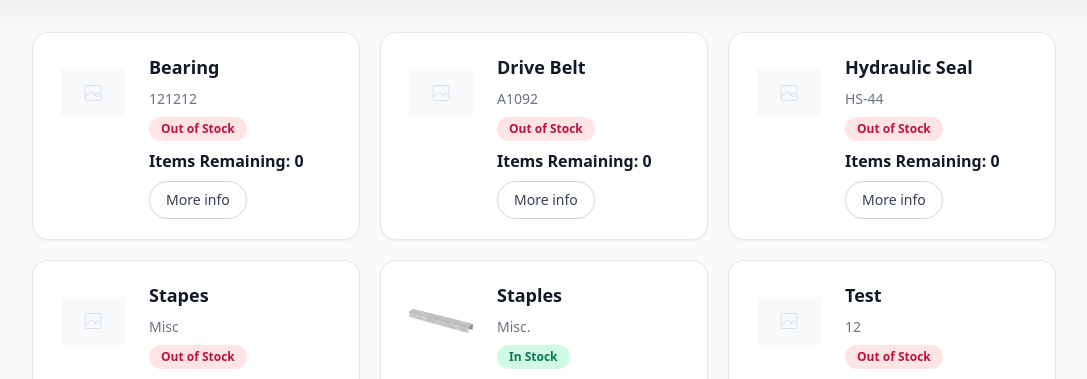
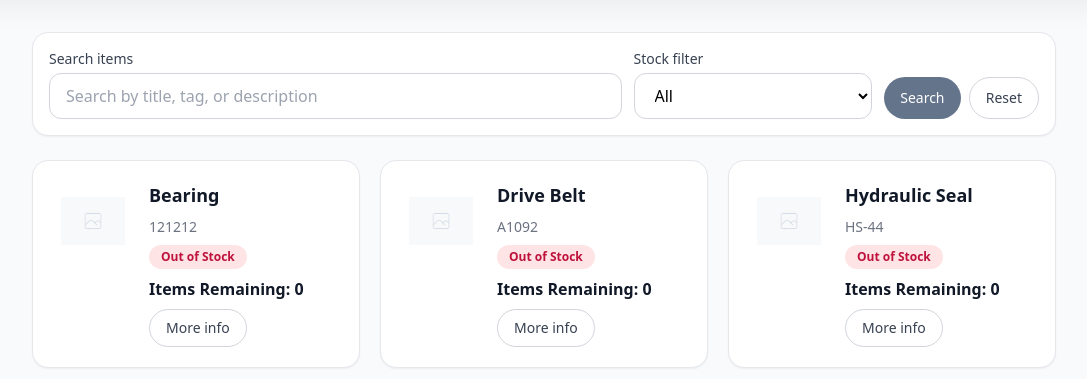
Before and after one commit to toby-sanders01/SE-2026-AT2, a Flask app: page /user in a window 1280 px wide. Shown: the part 80-459 px from the top of the page, without its empty margins (96-1183 px from the left). Run offline with Flask 3, Linux system fonts and the light colour scheme; a user stored in the database is signed in; data comes from the database, SQL or seed files in the repository; both versions use the stored data as it was after the commit; style sheets or scripts are compiled from the project's sources; some libraries are stand-ins or nearby versions.

Commit message:
Add search and stock filter functionality to user page, change colour theme to match logo

```diff
--- a/app.py
+++ b/app.py
@@ -141,6 +141,35 @@ def user():
         (db_user['id'],)
     ).fetchall()
 
+    search_query = request.args.get('q', '').strip()
+    stock_filter = request.args.get('stock', 'all').strip().lower()
+    allowed_stock_filters = {'all', 'in-stock', 'low-stock', 'out-of-stock'}
+    if stock_filter not in allowed_stock_filters:
+        stock_filter = 'all'
+
+    if search_query:
+        search_lower = search_query.lower()
+        items = [
+            item for item in items
+            if search_lower in (item['title'] or '').lower()
+            or search_lower in (item['tag'] or '').lower()
+            or search_lower in (item['description'] or '').lower()
+        ]
+
+    if stock_filter != 'all':
+        filtered_items = []
+        for item in items:
+            stock_remaining = item['stock_remaining']
+            status = 'out-of-stock'
+            if stock_remaining > 10:
+                status = 'in-stock'
+            elif stock_remaining > 0:
+                status = 'low-stock'
+
+            if status == stock_filter:
+                filtered_items.append(item)
+        items = filtered_items
+
     items_conn.close()
     stock_feedback = None
     modal_item = None
@@ -235,6 +264,8 @@ def user():
         user_email=db_user['email'],
         user_name=user_name.capitalize(),
         items=items,
+        search_query=search_query,
+        selected_stock_filter=stock_filter,
         stock_feedback=stock_feedback,
         stock_confirmation=stock_confirmation,
         modal_item=modal_item,
--- a/templates/layout.html
+++ b/templates/layout.html
@@ -3,6 +3,7 @@
 <head>
     <script src="https://cdn.tailwindcss.com"></script>
     <link rel="stylesheet" type="text/css" href="{{ url_for('static', filename='style.css') }}">
+    <link rel="icon" type="image/x-icon" href="{{ url_for('static', filename='small-logo.png') }}">
     <title>inventryx.</title>
 </head>
 <body class="min-h-screen flex flex-col bg-gray-50">
--- a/templates/login.html
+++ b/templates/login.html
@@ -22,7 +22,7 @@
             type="password" placeholder="Enter your password" required>
 
         <button type="submit"
-            class="w-full my-3 bg-indigo-500 hover:bg-indigo-600/90 active:scale-95 transition py-2.5 rounded-full text-white">
+            class="w-full my-3 bg-slate-500 hover:bg-slate-600/90 active:scale-95 transition py-2.5 rounded-full text-white">
             Log in
         </button>
 
--- a/templates/signup.html
+++ b/templates/signup.html
@@ -30,7 +30,7 @@
             type="text" placeholder="Workplace ID" required> -->
 
         <button type="submit"
-            class="w-full my-3 bg-indigo-500 hover:bg-indigo-600/90 active:scale-95 transition py-2.5 rounded-full text-white">
+            class="w-full my-3 bg-slate-500 hover:bg-slate-600/90 active:scale-95 transition py-2.5 rounded-full text-white">
             Sign up
         </button>
 
--- a/templates/user.html
+++ b/templates/user.html
@@ -2,6 +2,51 @@
 
 {% block body %}
 <div class="space-y-6">
+    <section class="bg-white border border-gray-200 rounded-2xl p-4 shadow-sm">
+        <form method="get" action="{{ url_for('user') }}" class="grid grid-cols-1 md:grid-cols-12 gap-3 items-end">
+            <div class="md:col-span-7">
+                <label for="item-search" class="block text-sm font-medium text-gray-700 mb-1">Search items</label>
+                <input
+                    id="item-search"
+                    name="q"
+                    type="text"
+                    value="{{ search_query or '' }}"
+                    placeholder="Search by title, tag, or description"
+                    onchange="this.form.requestSubmit()"
+                    class="w-full border border-gray-300 rounded-xl px-4 py-2.5 outline-none focus:border-slate-500"
+                >
+            </div>
+            <div class="md:col-span-3">
+                <label for="stock-filter" class="block text-sm font-medium text-gray-700 mb-1">Stock filter</label>
+                <select
+                    id="stock-filter"
+                    name="stock"
+                    onchange="this.form.requestSubmit()"
+                    class="w-full border border-gray-300 rounded-xl px-4 py-2.5 outline-none focus:border-slate-500 bg-white"
+                >
+                    <option value="all" {% if selected_stock_filter == 'all' %}selected{% endif %}>All</option>
+                    <option value="in-stock" {% if selected_stock_filter == 'in-stock' %}selected{% endif %}>In Stock</option>
+                    <option value="low-stock" {% if selected_stock_filter == 'low-stock' %}selected{% endif %}>Low Stock</option>
+                    <option value="out-of-stock" {% if selected_stock_filter == 'out-of-stock' %}selected{% endif %}>Out of Stock</option>
+                </select>
+            </div>
+            <div class="md:col-span-2 flex gap-2">
+                <button
+                    type="submit"
+                    class="w-full inline-flex items-center justify-center rounded-full bg-slate-500 px-4 py-2.5 text-sm font-medium text-white hover:bg-slate-600/90 transition-colors"
+                >
+                    Search
+                </button>
+                <a
+                    href="{{ url_for('user') }}"
+                    class="inline-flex items-center justify-center rounded-full border border-gray-300 px-4 py-2.5 text-sm font-medium text-gray-700 hover:bg-gray-50 transition-colors"
+                >
+                    Reset
+                </a>
+            </div>
+        </form>
+    </section>
+
     <section class="grid grid-cols-1 sm:grid-cols-2 xl:grid-cols-3 gap-5">
         {% for item in items %}
         <article class="bg-white border border-gray-200 rounded-2xl p-5 shadow-sm">
@@ -143,13 +188,13 @@
                     step="1"
                     required
                     value="{% if stock_confirmation %}{{ stock_confirmation['amount'] }}{% endif %}"
-                    class="w-half border border-gray-300 rounded-xl px-4 py-2.5 outline-none focus:border-indigo-500"
+                    class="w-half border border-gray-300 rounded-xl px-4 py-2.5 outline-none focus:border-slate-500"
                 >
             </div>
 
             <button
                 type="submit"
-                class="inline-flex items-center rounded-full bg-indigo-500 px-4 py-2 text-sm font-medium text-white hover:bg-indigo-600/90 transition-colors"
+                class="inline-flex items-center rounded-full bg-slate-500 px-4 py-2 text-sm font-medium text-white hover:bg-slate-600/90 transition-colors"
             >
                 Decrease stock
             </button>
```
Also changed, not shown: templates/admin.html (+7 -7 lines), items.db, static/small-logo.png, 1 other file.
